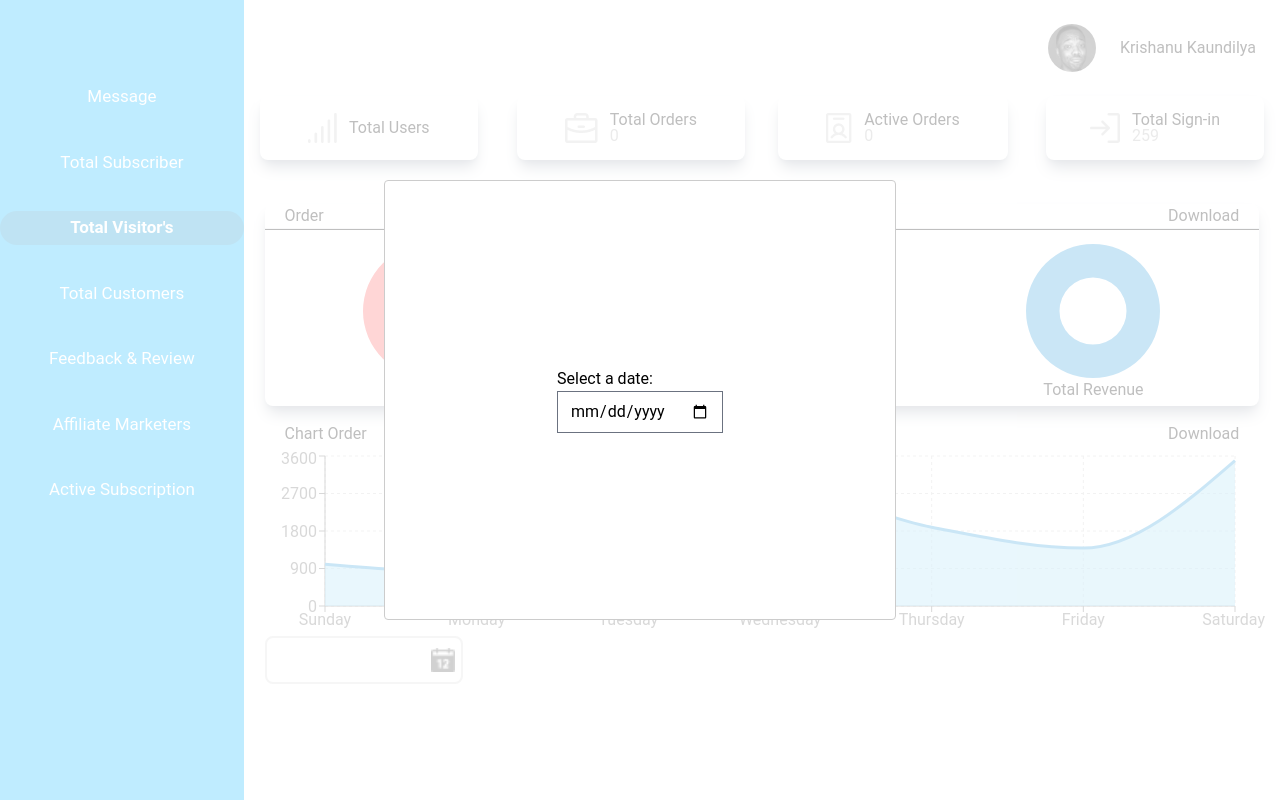
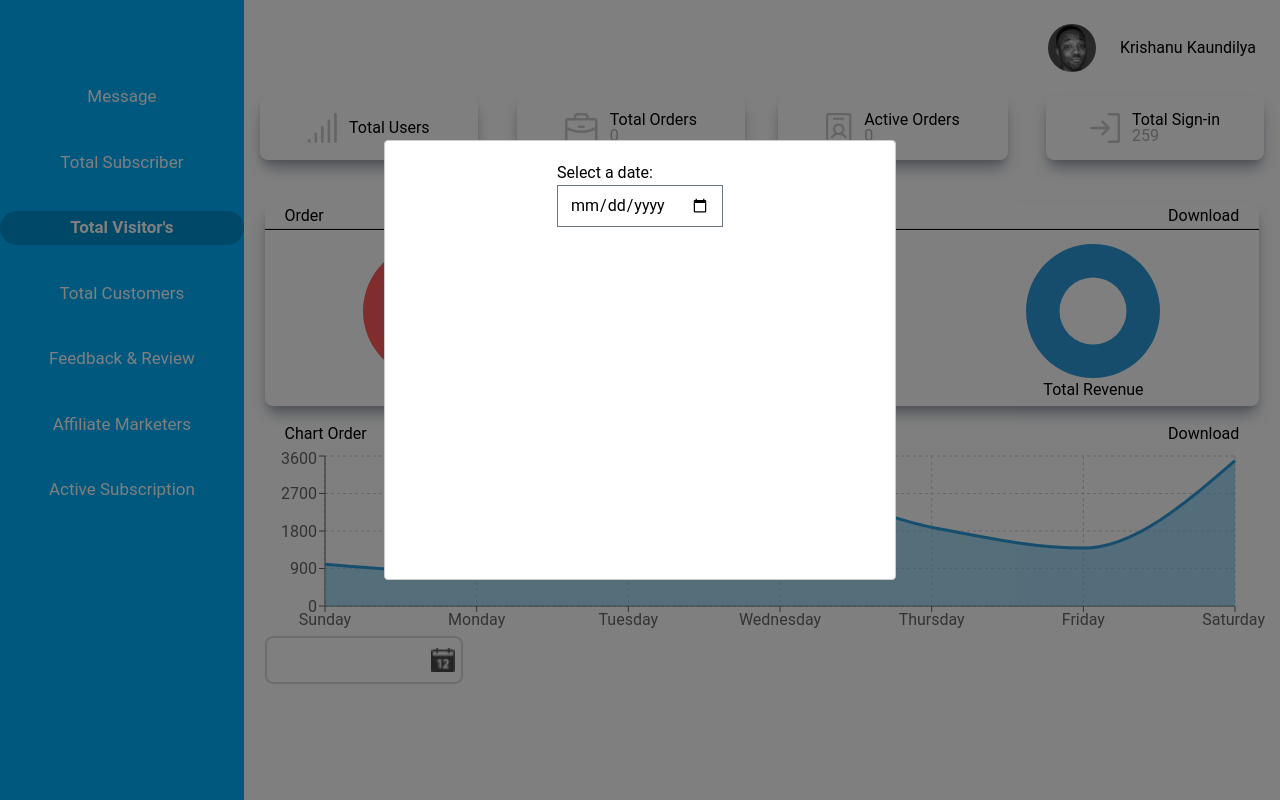
Before and after one commit to krishanumishra778/NTW, a React (Vite) app in the folder client/: page /totalvisitors in a window 1280 px wide. Both pictures are taken after a click on the picture 443 px from the left and 659 px from the top of the page. Built offline with nearby package versions, Linux system fonts and the light colour scheme; no server answers.

Commit message:
update totalvisitors model
update totalvisitors model

```diff
--- a/client/src/App.jsx
+++ b/client/src/App.jsx
@@ -12,10 +12,8 @@ import { Editprofile } from "./Components/pages/Editprofile";
 import { Changepassword } from "./Components/pages/Changepassword";
 import { Pages } from "./Components/pages/Pages";
 import { useState } from "react";
-
 import { Forgot_password } from "./Components/auth/Forgot_password/Forgot_password";
 import { Email } from "./Components/auth/Forgot_Password/Email";
-
 import { useEffect } from "react";
 import { Preloader } from "./Components/pages/Preloader";
 import { LoadUser } from "./actions/userAction";
--- a/client/src/Components/pages/Adminpenal/TotalVisitors.jsx
+++ b/client/src/Components/pages/Adminpenal/TotalVisitors.jsx
@@ -5,8 +5,6 @@ import { Doughnut } from 'react-chartjs-2';
 import axios from 'axios'; // Import axios here
 import Modal from 'react-modal';
 import CalendarComponent from './CalendarComponent'; // Import your calendar component here
-
-
 
 
 import {
@@ -24,9 +22,7 @@ export const TotalVisitors = () => {
     const [totalactive, setTotalactive] = useState(0);
 
 
-    const [selectedDate, setSelectedDate] = useState(''); // Initialize selectedDate state variable
-
-
+    const [selectedDate, setSelectedDate] = useState('');
 
 
 
@@ -320,10 +316,6 @@ export const TotalVisitors = () => {
                         <Area type="monotone" dataKey="uv" stroke="#2D9CDB" strokeWidth={3} fill="#6EC8EF" />
                     </AreaChart>
 
-
-
-
-
                     <div className="relative w-[20%]">
                         <input
                             className="w-full cursor-pointer rounded-lg border-2 border-[#D9D9D9] text-lg text-center"
@@ -347,14 +339,16 @@ export const TotalVisitors = () => {
                                 content: {
                                     width: '40%',
                                     height: '55%',
-                                    top: '50%',
+                                    top: '45%',
                                     left: '50%',
                                     transform: 'translate(-50%, -50%)',
-                                    display: 'flex',  // Add this line
-                                    flexDirection: 'column',  // Add this line
-                                    justifyContent: 'center',  // Add this line
-                                    alignItems: 'center',  // Add this line
-                                }
+                                    display: 'flex',
+                                    flexDirection: 'column',
+                                    alignItems: 'center',
+                                },
+                                overlay: {
+                                    backgroundColor: 'rgba(0, 0, 0, 0.5)',
+                                },
                             }}
                         >
                             <CalendarComponent
@@ -363,19 +357,10 @@ export const TotalVisitors = () => {
                                 closeCalendar={closeModal}
                             />
                         </Modal>
-
-
-
-
                     </div>
-
-
-
-
                 </div>
             </div>
         </div>
     );
 }
-
 export default TotalVisitors;
```
